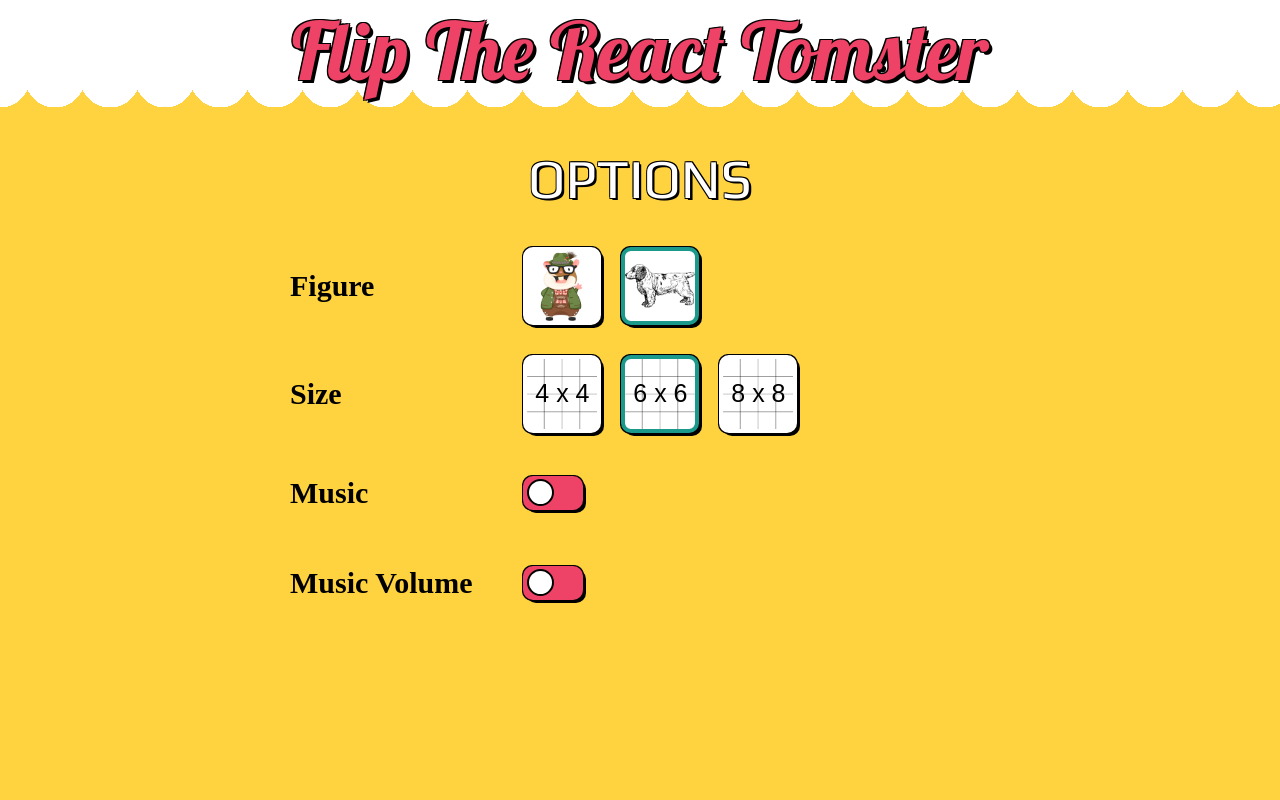
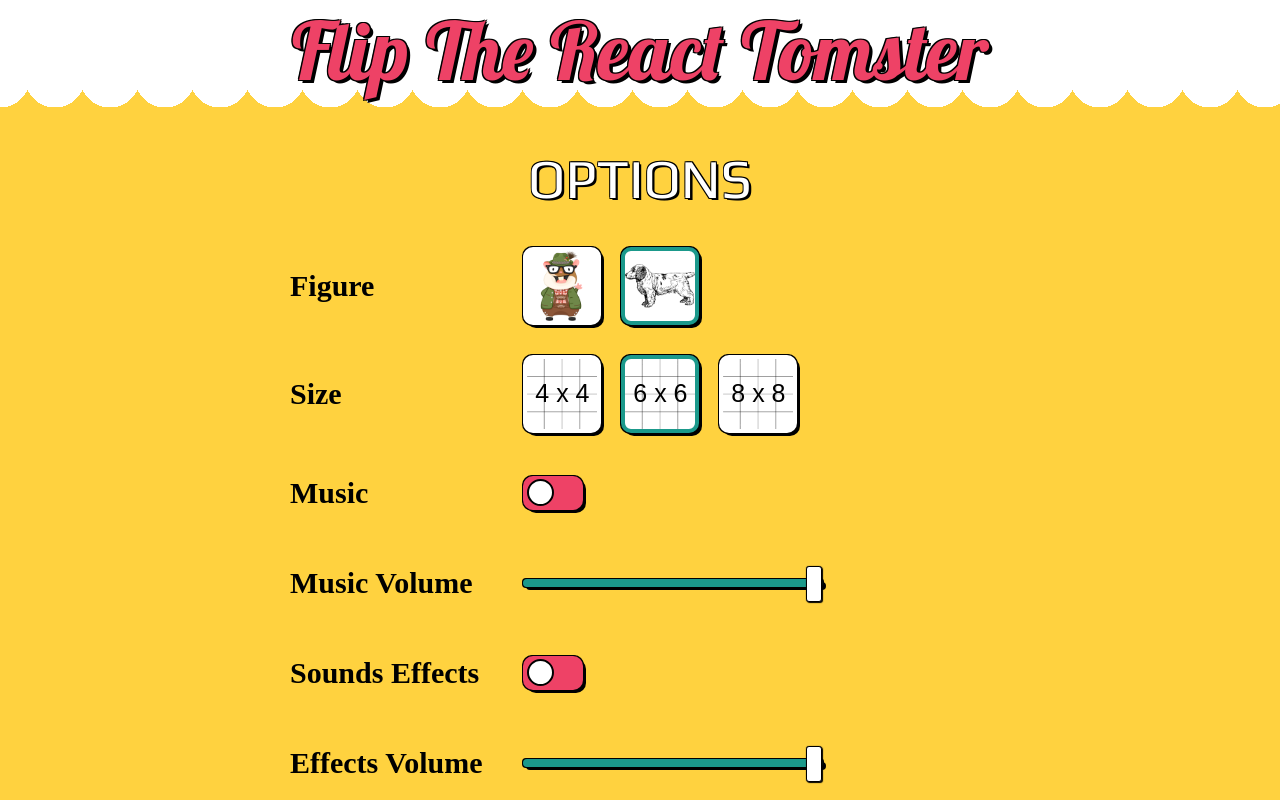
Before and after one commit to tavofigse/flip-the-react-tomster, a React (Create React App) app: page /options in a window 1280 px wide. Shown: the top 800 px of the page. Built offline with nearby package versions, Linux system fonts and the light colour scheme; a web font is replaced by a local one.

Commit message:
Adding range component.

```diff
--- a/src/components/options/Options.tsx
+++ b/src/components/options/Options.tsx
@@ -2,6 +2,7 @@ import * as React from 'react';
 import styled from 'styled-components';
 import * as Variables from '../../styles/variables';
 import { Option, OptionLabel, OptionsContainer } from './OptionUtils';
+import { Range } from './Range';
 import { Switch } from './Switch';
 
 const Section = styled.div`
@@ -56,7 +57,19 @@ export const Options: React.StatelessComponent<{}> = () => (
     <Section>
       <OptionLabel>Music Volume</OptionLabel>
       <OptionsContainer>
+        <Range />
+      </OptionsContainer>
+    </Section>
+    <Section>
+      <OptionLabel>Sounds Effects</OptionLabel>
+      <OptionsContainer>
         <Switch />
+      </OptionsContainer>
+    </Section>
+    <Section>
+      <OptionLabel>Effects Volume</OptionLabel>
+      <OptionsContainer>
+        <Range />
       </OptionsContainer>
     </Section>
   </React.Fragment>
--- /dev/null
+++ b/src/components/options/Range.tsx
@@ -0,0 +1,78 @@
+import * as React from 'react';
+import styled from 'styled-components';
+import * as Variables from '../../styles/variables';
+
+interface IRangeProps {
+    className?: string;
+}
+
+export const RangeComponent: React.StatelessComponent<IRangeProps> = (props) => (
+    <div className={props.className}>
+        <input
+            className={props.className}
+            type="range"
+            step="0.1"
+            min="0.1"
+            max="1"
+        />
+    </div>
+);
+
+export const Range = styled(RangeComponent)`
+input[type="range"] {
+  -webkit-appearance: none;
+  margin: ${Variables.rem(19)} 0;
+  width: ${Variables.rem(300)};
+}
+
+input[type="range"]:focus {
+  outline: none;
+}
+
+input[type="range"]::-webkit-slider-runnable-track {
+  width: 100%;
+  height: ${Variables.rem(8.4)};
+  cursor: pointer;
+  background: ${Variables.COLOR_AQUA};
+  border-radius: ${Variables.rem(1.3)};
+  border: ${Variables.rem(0.2)} solid ${Variables.COLOR_TRANSPARENT};
+  ${Variables.boxShadowEffect()}
+}
+
+input[type="range"]::-webkit-slider-thumb {
+  box-shadow: ${Variables.rem(1)} ${Variables.rem(1)} ${Variables.rem(1)} #000000, 0 0 ${Variables.rem(1)} #0d0d0d;
+  border: ${Variables.rem(1)} solid #000000;
+  height: ${Variables.rem(36)};
+  width: ${Variables.rem(16)};
+  border-radius: ${Variables.rem(3)};
+  background: ${Variables.COLOR_WHITE};
+  cursor: pointer;
+  -webkit-appearance: none;
+  margin-top: ${Variables.rem(-14)};
+}
+
+input[type="range"]:focus::-webkit-slider-runnable-track {
+  background: ${Variables.COLOR_AQUA};
+}
+
+input[type="range"]::-moz-range-track {
+  width: 100%;
+  height: ${Variables.rem(8.4)};
+  cursor: pointer;
+  background: ${Variables.COLOR_AQUA};
+  border-radius: ${Variables.rem(1.3)};
+  border: ${Variables.rem(0.2)} solid ${Variables.COLOR_TRANSPARENT};
+  ${Variables.boxShadowEffect()}
+}
+
+input[type="range"]::-moz-range-thumb {
+  background-color: green;
+  box-shadow: ${Variables.rem(1)} ${Variables.rem(1)} ${Variables.rem(1)} #000000, 0 0 ${Variables.rem(1)} #0d0d0d;
+  border: ${Variables.rem(1)} solid #000000;
+  height: ${Variables.rem(36)};
+  width: ${Variables.rem(16)};
+  border-radius: ${Variables.rem(3)};
+  background: ${Variables.COLOR_WHITE};
+  cursor: pointer;
+}
+`;
--- a/src/components/options/Switch.tsx
+++ b/src/components/options/Switch.tsx
@@ -8,7 +8,7 @@ interface ISwitchProps {
 
 export const SwitchComponent: React.StatelessComponent<ISwitchProps> = (props) => (
     <label className={props.className}>
-      <input type="checkbox" id="ember471" className="options-switch-checkbox ember-checkbox ember-view" />
+      <input type="checkbox" className="options-switch-checkbox" />
       <div className="options-switch-slider" />
     </label>
 );
--- a/src/components/options/index.tsx
+++ b/src/components/options/index.tsx
@@ -1 +1,3 @@
 export { Options } from './Options';
+export { Switch } from './Switch';
+export { Range } from './Range';
```
